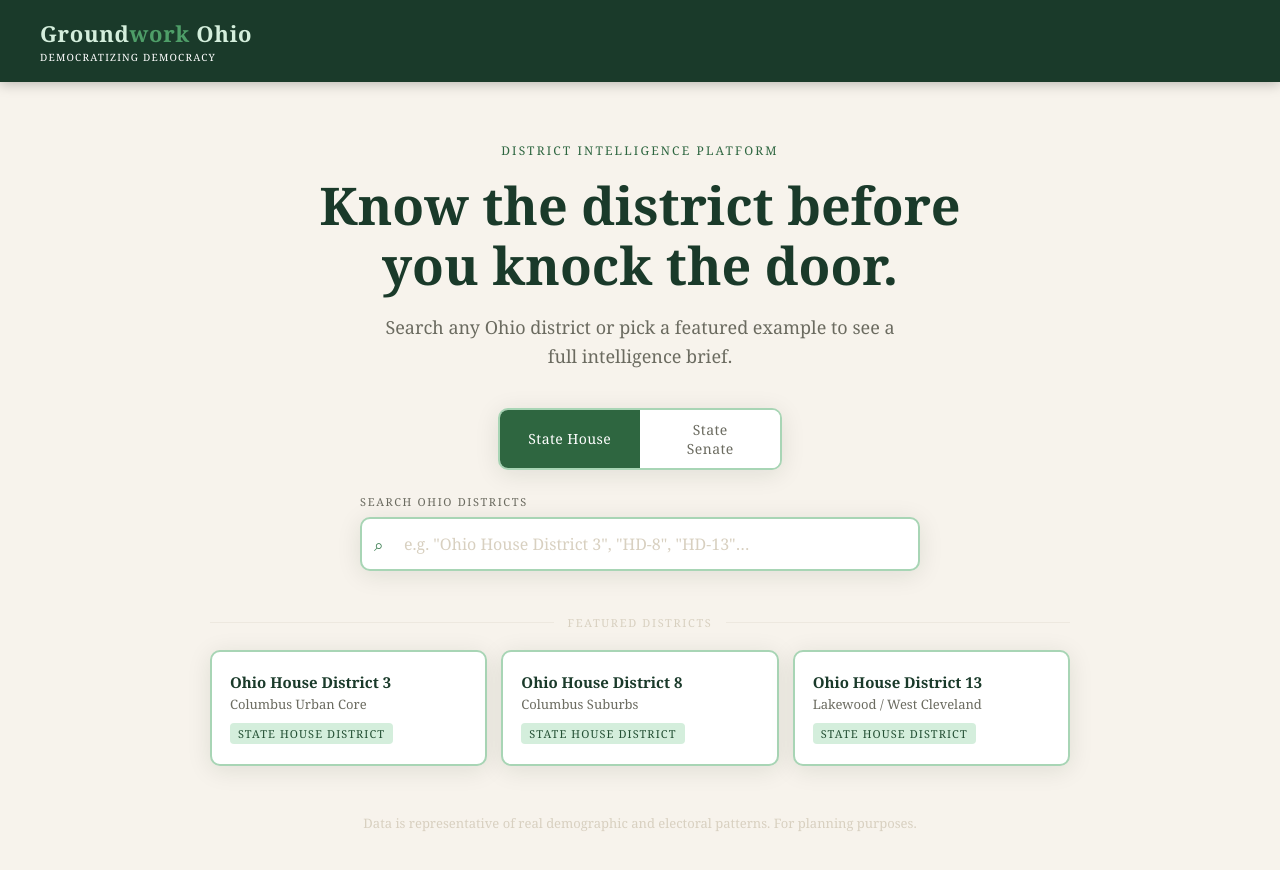
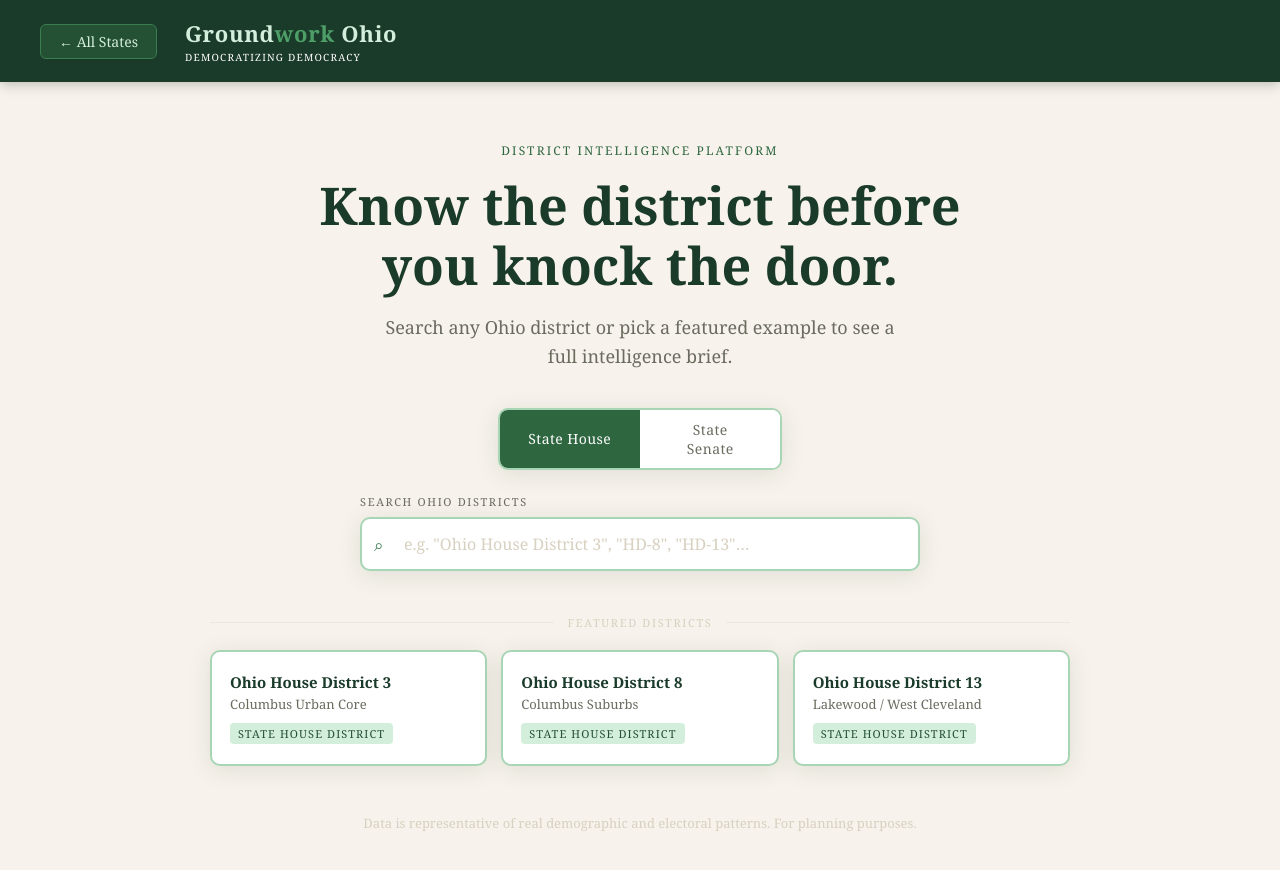
Before and after one commit to zaenshoaibzaidi-maker/Groundwork, a website: page ohio.html in a window 1280 px wide. Drawn offline with Linux system fonts and the light colour scheme.

Commit message:
add all states back button to ohio and texas pages

```diff
--- a/ohio.html
+++ b/ohio.html
@@ -156,6 +156,7 @@
 <body>
 
 <header>
+  <a href="index.html" style="margin-right: 14px; background: var(--green-700); color: var(--green-100); border: 1px solid var(--green-500); padding: 7px 18px; border-radius: 6px; cursor: pointer; font-size: 14px; font-family: 'Georgia',serif; text-decoration: none; display: inline-block;">← All States</a>
   <button class="back-btn" id="backBtn" onclick="showHome()">← All Districts</button>
   <div>
     <div class="logo">Ground<span>work</span> Ohio</div>
```
Also changed, not shown: texas.html (+1 -0 lines).
